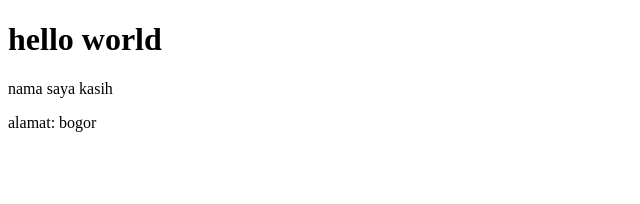
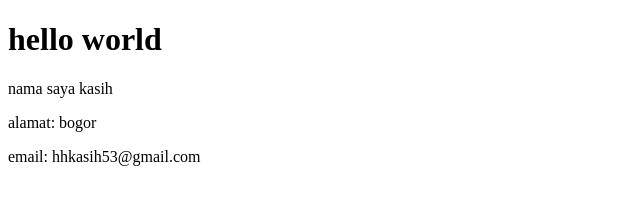
Before and after one commit to hhkasih53-creator/kasih.github.io, a plain HTML site: page index.html in a window 1280 px wide. Shown: the whole page, without its empty margins (0-640 px from the left). Drawn offline with Linux system fonts and the light colour scheme.

Commit message:
komit ketiga: di branch developer

```diff
--- a/index.html
+++ b/index.html
@@ -9,5 +9,6 @@
     <h1>hello world</h1>
     <p>nama saya kasih</p>
     <p>alamat: bogor</p>
+    <p>email: hhkasih53@gmail.com</p>
 </body>
 </html>
```
